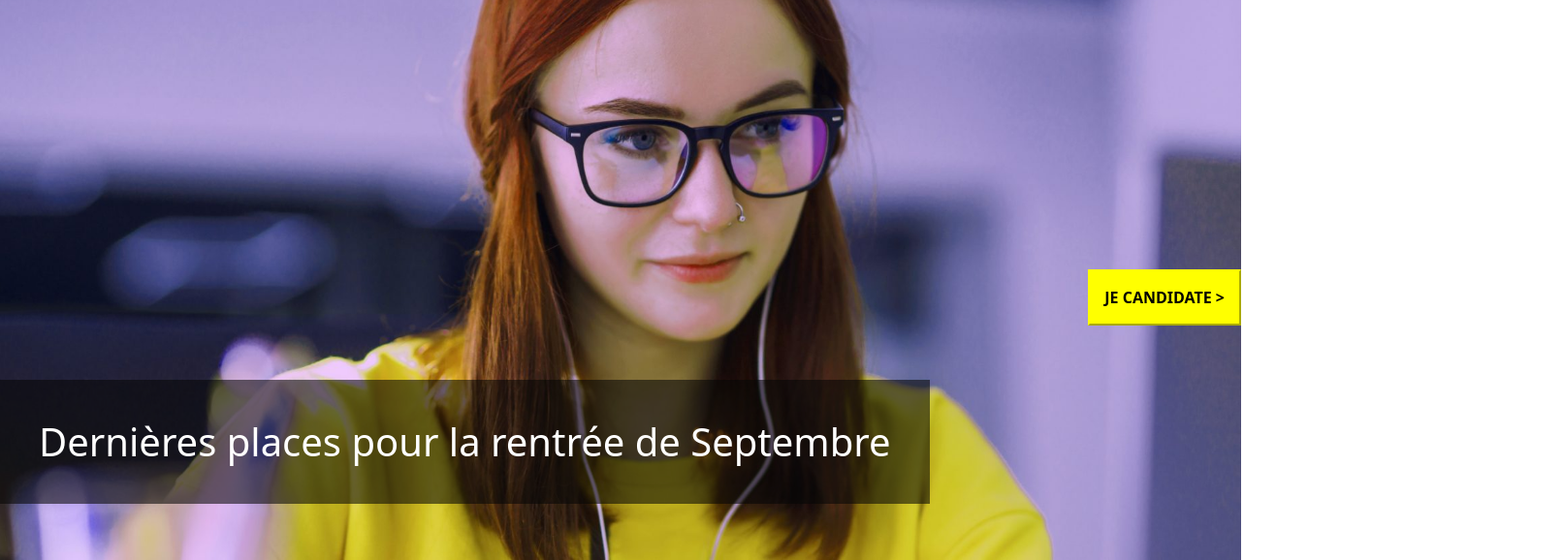
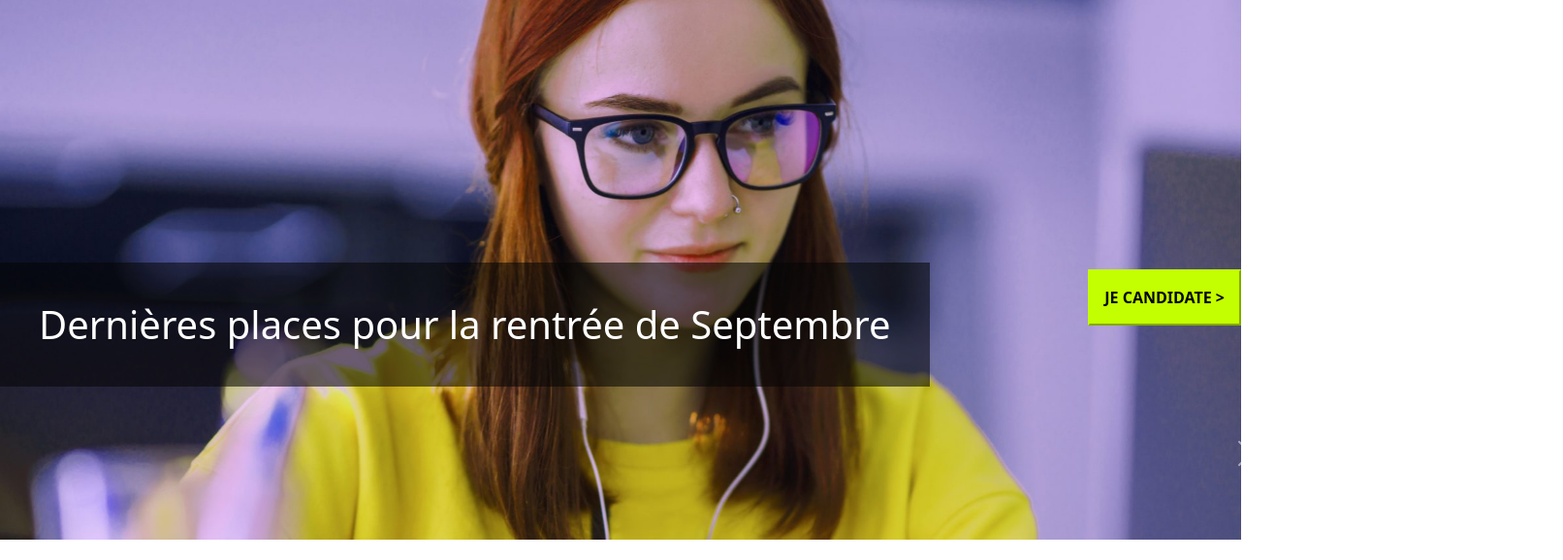
Before and after one commit to madou936/tp-html, a plain HTML site: page index.html in a window 1280 px wide. Shown: the part 222-800 px from the top of the page at 97% size, 1612 px wide, since content can reach past the window. Drawn offline with nearby package versions, Linux system fonts and the light colour scheme.

Commit message:
carousel

```diff
--- a/index.html
+++ b/index.html
@@ -33,10 +33,31 @@
     </header>
 
     <main>
-        <div class="banner-image">
+        <div class="banner">
+            <div id="carouselExample" class="carousel slide" >
+                <div class="carousel-inner">
+                    <div class="carousel-item active">
+                        <img src="./assets/banner.jpeg" class="d-block w-100" alt="...">
+                    </div>
+                    <div class="carousel-item">
+                        <img src="./assets/banner2.jpeg" class="d-block w-100" alt="...">
+                    </div>
+                    <div class="carousel-item">
+                        <img src="./assets/banner3.png" class="d-block w-100" alt="...">
+                    </div>
+                </div>
+                <button class="carousel-control-prev" type="button" data-bs-target="#carouselExample" data-bs-slide="prev">
+                    <span class="carousel-control-prev-icon" aria-hidden="true"></span>
+                </button>
+                <button class="carousel-control-next" type="button" data-bs-target="#carouselExample" data-bs-slide="next">
+                    <span class="carousel-control-next-icon" aria-hidden="true"></span>
+                </button>
+            </div>
             <h1>Dernières places pour la rentrée de Septembre</h1>
-            <button>Je candidate ></button>
+            <button id="button-candidat">Je candidate ></button>
+        </div>
         </div>
     </main>
 </body>
+<script src="https://cdn.jsdelivr.net/npm/bootstrap@5.3.2/dist/js/bootstrap.bundle.min.js" integrity="sha384-C6RzsynM9kWDrMNeT87bh95OGNyZPhcTNXj1NW7RuBCsyN/o0jlpcV8Qyq46cDfL" crossorigin="anonymous"></script>
 </html>
--- a/style.css
+++ b/style.css
@@ -40,29 +40,36 @@
     text-transform: uppercase;
 }
 
-.banner-image {
-    background: url(./assets/banner.jpeg);
-    background-size:cover;
-    background-position: center;
-    padding: 300px;
+.banner {
     position: relative;
 }
 
-.banner-image h1 {
+.banner h1 {
     position: absolute;
     left: 0;
-    bottom: 50px;
+    bottom: 150px;
     color: white;
     background-color: rgba(7, 7, 7, 0.563);
     padding: 40px;
 }
 
-.banner-image button {
+#button-candidat {
     position: absolute;
+    top: 300px;
     right: 0;
-    background-color: yellow;
-    border-color: yellow;
+    background-color: rgb(195, 255, 0);
+    border-color: rgb(195, 255, 0);
     padding: 15px;
     text-transform: uppercase;
     font-weight: bold;
 }
+
+.carousel-control-next {
+    top: 400px !important;
+    right: -100px;
+}
+
+.carousel-control-prev {
+    top: 400px !important;
+    left: 1420px;
+}
```
Also changed, not shown: assets/banner2.jpeg (added), assets/banner3.png (added).
